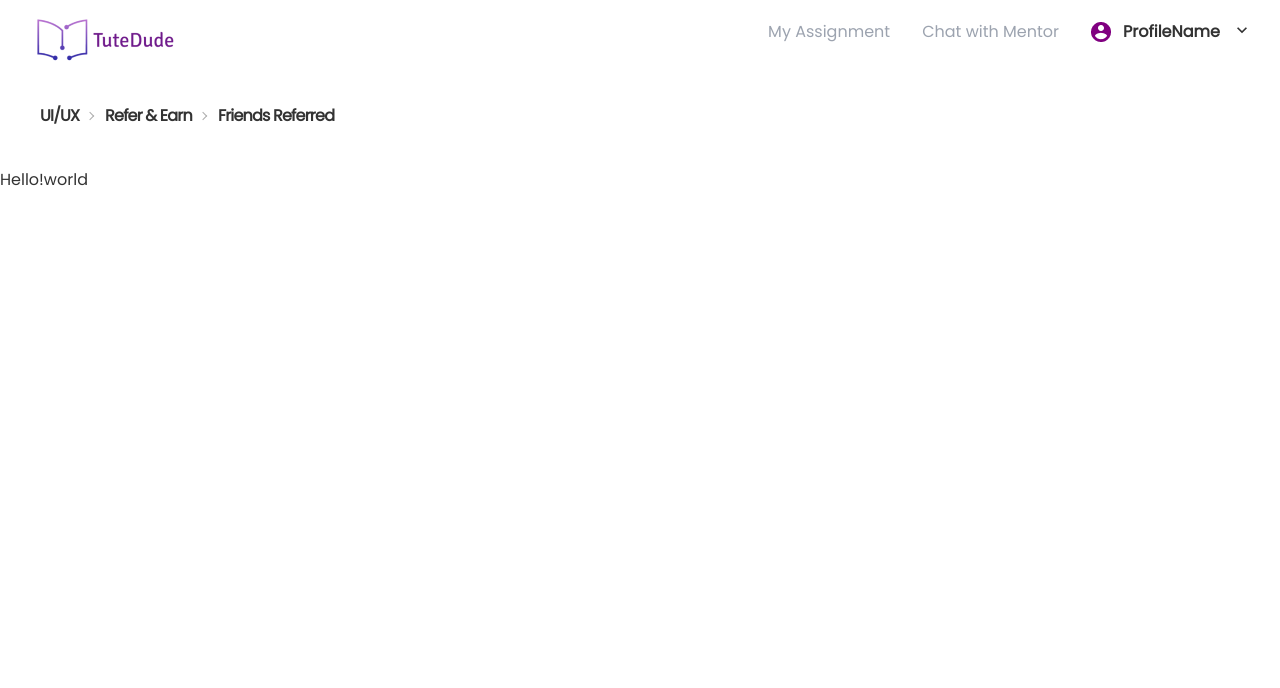
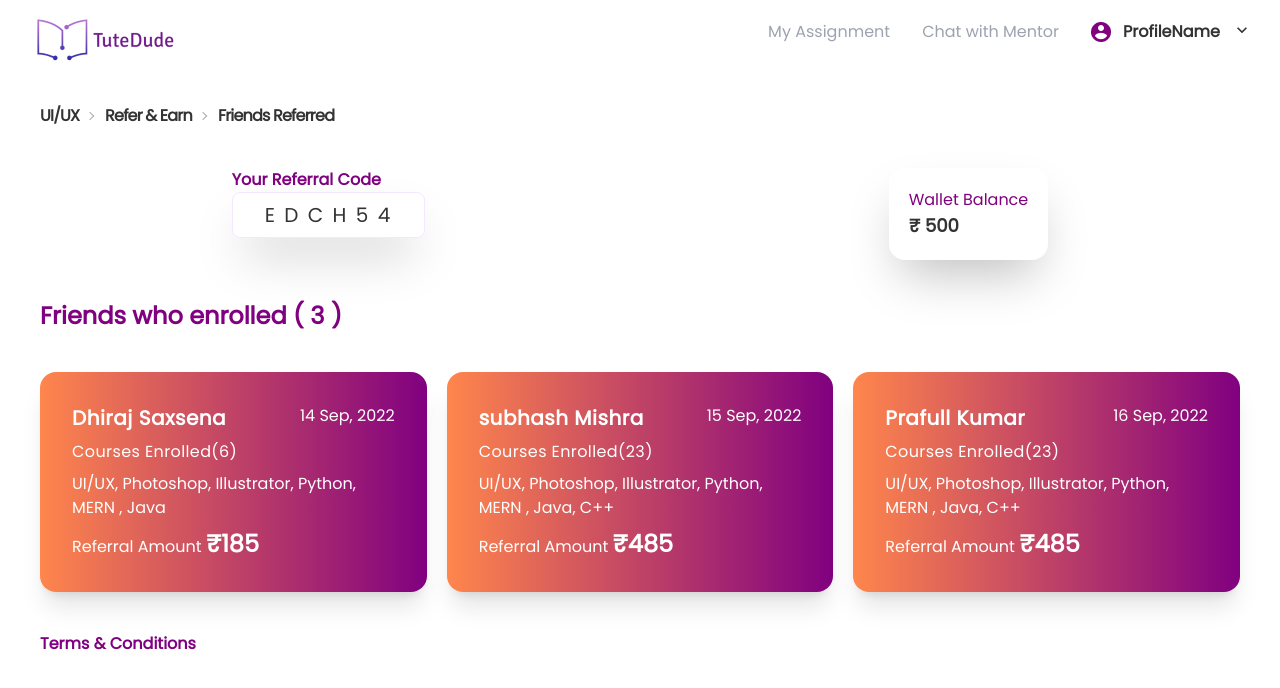
Before and after one commit to HasibAliOpu/TuteDude-jobTask, a React (Create React App) app: page /friendsReferred in a window 1280 px wide. Shown: the top 688 px of the page. Built offline with nearby package versions, Linux system fonts and the light colour scheme.

Commit message:
friend referral page added

```diff
--- a/src/App.js
+++ b/src/App.js
@@ -3,7 +3,7 @@ import Navbar from "./Components/Navbar/Navbar";
 import Breadcrumbs from "./Components/Breadcrumbs/Breadcrumbs";
 import { Route, Routes } from "react-router-dom";
 import ReferAndEarn from "./Components/Pages/ReferAndEarn";
-import FriendsReferred from "./Components/Pages/FriendsReferred/FriendsReferred";
+import FriendsReferred from "./Components/Pages/FriendsReferred";
 
 function App() {
   return (
--- a/src/Components/CodeAndBalance/CodeAndBalance.js
+++ b/src/Components/CodeAndBalance/CodeAndBalance.js
@@ -6,15 +6,15 @@ const CodeAndBalance = () => {
       <div className="card bg-base-100 shadow-xl mx-auto">
         <div className="card-body">
           <div className="flex gap-16">
-            <div className="">
+            <div>
               <p className="text-neutral text-sm">Referral Earning</p>
               <h3 className="text-3xl pt-3 font-semibold">₹ 2,500</h3>
             </div>
-            <div className="">
+            <div>
               <p className="text-neutral text-sm">Total Referrals</p>
               <h3 className="text-3xl pt-3 font-semibold">7</h3>
             </div>
-            <div className="">
+            <div>
               <p className="text-neutral text-sm">Wallet Balance</p>
               <h3 className="text-3xl pt-3 font-semibold">₹ 500</h3>
             </div>
--- /dev/null
+++ b/src/Components/Pages/EnrollFriend.js
@@ -0,0 +1,27 @@
+import React from "react";
+
+const EnrollFriend = ({ enrolledFriend }) => {
+  const { name, date, courseEnrolled, courses, amount } = enrolledFriend;
+
+  return (
+    <div
+      className="card bg-gradient-to-r to-[#800080] from-[#FF864C] shadow-xl text-white
+    "
+    >
+      <div className="card-body">
+        <div className="flex">
+          <p className="text-xl font-semibold tracking-wide">{name}</p>
+          <p className="text-end">{date}</p>
+        </div>
+        <p className="tracking-wide">Courses Enrolled({courseEnrolled})</p>
+        <p>{courses}</p>
+        <p>
+          Referral Amount{" "}
+          <span className="text-2xl font-semibold">{amount}</span>
+        </p>
+      </div>
+    </div>
+  );
+};
+
+export default EnrollFriend;
--- /dev/null
+++ b/src/Components/Pages/FriendsReferred.js
@@ -0,0 +1,65 @@
+import React from "react";
+import EnrollFriend from "./EnrollFriend";
+
+const FriendsReferred = () => {
+  let enrolledFriends = [
+    {
+      id: "1",
+      name: "Dhiraj Saxsena",
+      date: "14 Sep, 2022",
+      courseEnrolled: "6",
+      courses: "UI/UX, Photoshop, Illustrator, Python, MERN , Java",
+      amount: "₹185",
+    },
+    {
+      id: "2",
+      name: "subhash Mishra",
+      date: "15 Sep, 2022",
+      courseEnrolled: "23",
+      courses: "UI/UX, Photoshop, Illustrator, Python, MERN , Java, C++",
+      amount: "₹485",
+    },
+    {
+      id: "3",
+      name: "Prafull Kumar",
+      date: "16 Sep, 2022",
+      courseEnrolled: "23",
+      courses: "UI/UX, Photoshop, Illustrator, Python, MERN , Java, C++",
+      amount: "₹485",
+    },
+  ];
+  return (
+    <div>
+      <div className="flex justify-around">
+        <div>
+          <h1 className="text-neutral font-semibold subpixel-antialiased">
+            Your Referral Code
+          </h1>
+          <p className="border border-purple-100 shadow-2xl hover:scale-105 duration-500 ease-in-out tracking-widest text-xl px-8 py-2 rounded-lg whitespace-pre">
+            E D C H 5 4
+          </p>
+        </div>
+        <div className="shadow-2xl p-5 rounded-2xl">
+          <h3 className="text-neutral subpixel-antialiased">Wallet Balance</h3>
+          <h3 className="font-semibold text-lg">₹ 500</h3>
+        </div>
+      </div>
+      <div>
+        <h1 className="text-2xl pl-10 mt-10 font-semibold text-neutral">
+          Friends who enrolled ( 3 )
+        </h1>
+        <div className="grid grid-cols-1 md:grid-cols-3 gap-5 p-10">
+          {enrolledFriends.map((enrolledFriend) => (
+            <EnrollFriend
+              key={enrolledFriend.id}
+              enrolledFriend={enrolledFriend}
+            />
+          ))}
+        </div>
+      </div>
+      <h1 className="text-neutral font-semibold pl-10">Terms & Conditions</h1>
+    </div>
+  );
+};
+
+export default FriendsReferred;
--- a/src/Components/Pages/FriendsReferred/FriendsReferred.js
+++ /dev/null
@@ -1,11 +0,0 @@
-import React from "react";
-
-const FriendsReferred = () => {
-  return (
-    <div>
-      <h1>Hello!world</h1>
-    </div>
-  );
-};
-
-export default FriendsReferred;
--- a/src/Components/WorkDetails/WorkDetails.js
+++ b/src/Components/WorkDetails/WorkDetails.js
@@ -16,7 +16,7 @@ const WorkDetails = () => {
           <div className="bg-rose-50 px-4 py-6  rounded-full">
             <img src={users} alt="users-icon" />
           </div>
-          <div className="">
+          <div>
             <h2 className="font-semibold">Invite your Friends</h2>
             <h5 className="text-sm subpixel-antialiased  text-gray-500">
               Share the link tutedude.com with <br /> your friends
@@ -27,7 +27,7 @@ const WorkDetails = () => {
           <div className="bg-rose-50 p-5  rounded-full">
             <img src={tag} alt="tag-icon" />
           </div>
-          <div className="">
+          <div>
             <h2 className="font-semibold">Friend purchases any course</h2>
             <h5 className="text-sm subpixel-antialiased  text-gray-500">
               Using your ERFERRAL CODE in the <br /> payments page
@@ -38,7 +38,7 @@ const WorkDetails = () => {
           <div className="bg-rose-50 p-5 rounded-full">
             <img src={rupee} alt="rupee-icon" />
           </div>
-          <div className="">
+          <div>
             <h2 className="font-semibold">You get ₹ 200 as referral money</h2>
             <h5 className="text-sm subpixel-antialiased  text-gray-500">
               On total purchase teh friend <br /> makes, into your wallet
```
